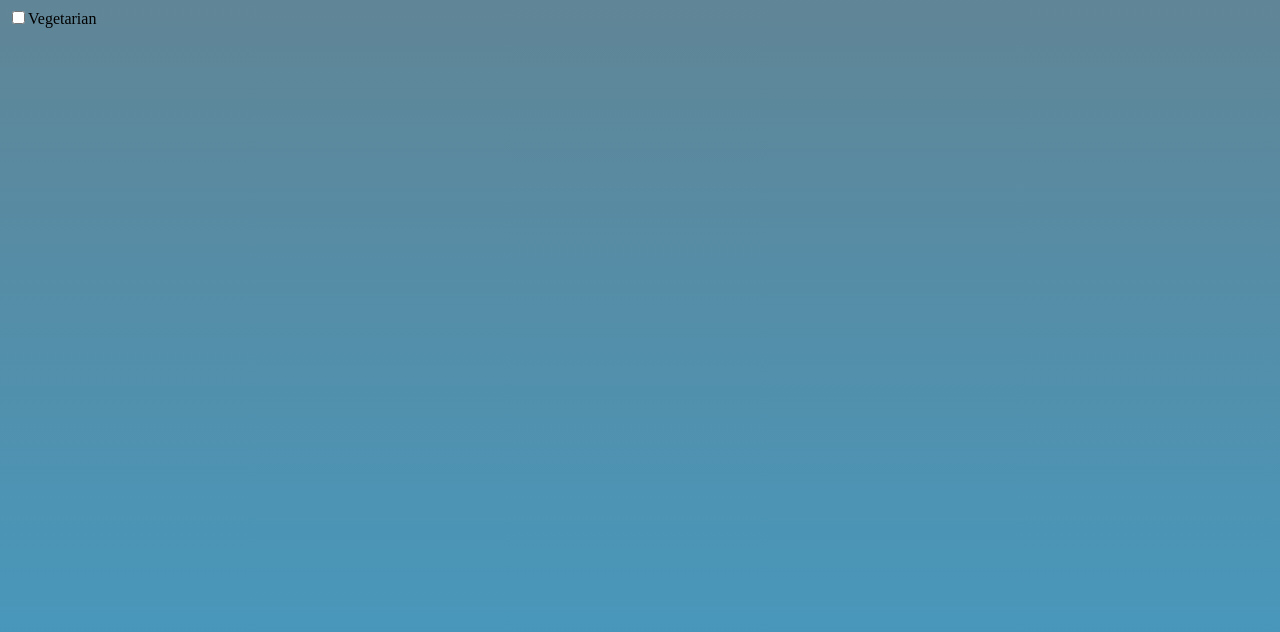
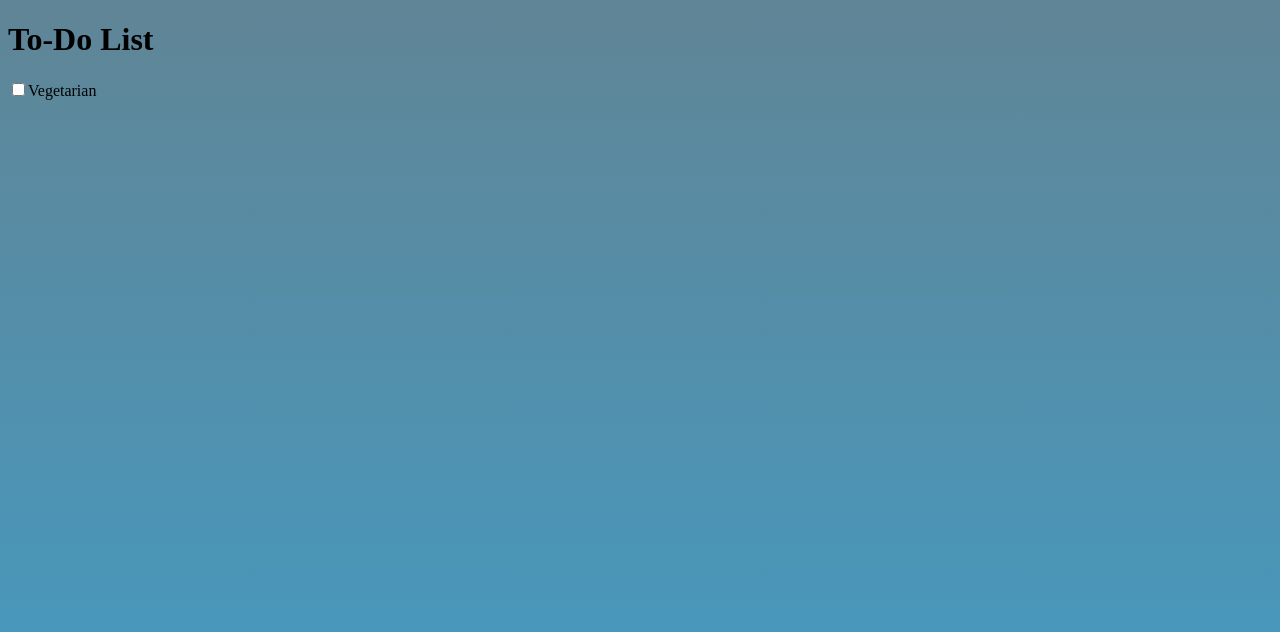
Before and after one commit to kiiramat/todoList-react, a React (Create React App) app: page / in a window 1280 px wide. Shown: the top 632 px of the page. Built offline with nearby package versions, Linux system fonts and the light colour scheme; a web font is replaced by a local one.

Commit message:
title added

```diff
--- a/src/TodoContainer.js
+++ b/src/TodoContainer.js
@@ -1,5 +1,6 @@
 import React from "react";
 
+import TodoTitle from "./components/TodoTitle";
 import Checkbox from "./components/Checkbox"
 
 class TodoContainer extends React.Component {
@@ -8,10 +9,9 @@ class TodoContainer extends React.Component {
     this.state = {
       isVegetarian: true
     }
-    this.onChangedCheckbox = this.onChangedCheckbox.bind(this)
   }
 
-  onChangedCheckbox(name, checked) {
+  onChangedCheckbox = (name, checked) => {
     this.setState({
       [name] : checked
     })
@@ -20,6 +20,7 @@ class TodoContainer extends React.Component {
   render() {
     return (
       <div>
+        <TodoTitle />
         <Checkbox
           text = "Vegetarian"
           name = "isVegetarian"
--- /dev/null
+++ b/src/components/TodoTitle.js
@@ -0,0 +1,11 @@
+import React from "react";
+
+function TodoTitle() {
+    return (
+        <h1>
+            To-Do List
+        </h1>
+    )
+}
+
+export default TodoTitle
```
